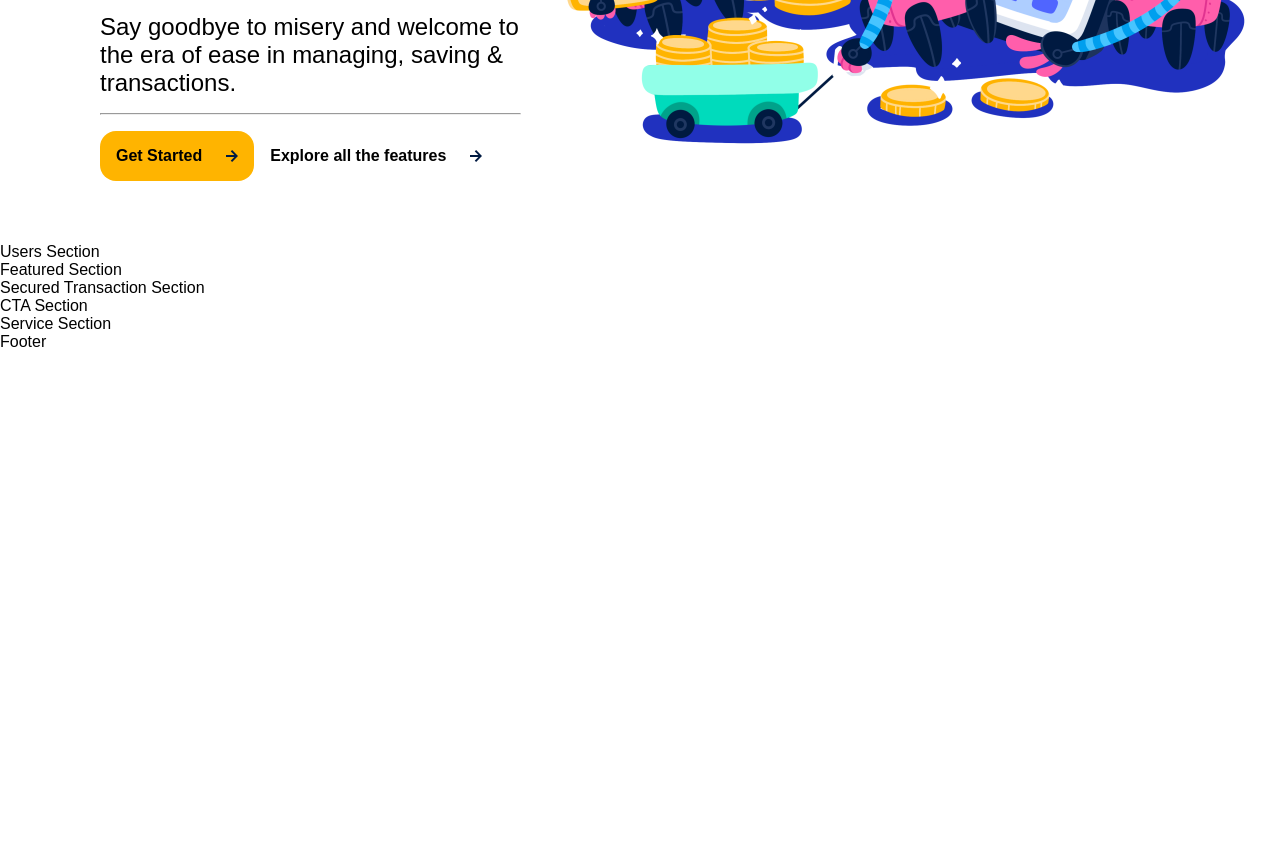
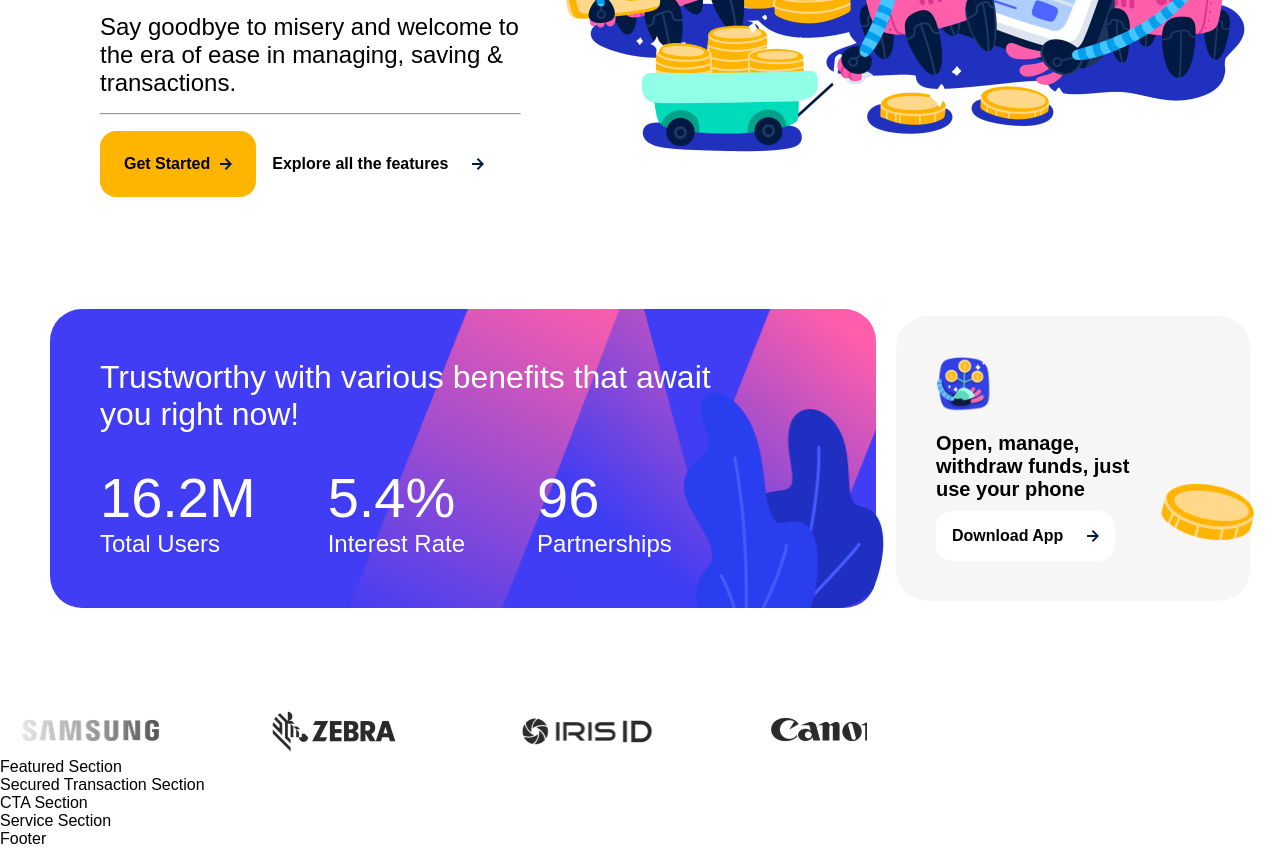
Before and after one commit to Zandiaffandi236/slab-dev-test, a website built with Vite: page index.html in a window 1280 px wide. Shown: the part 565-1413 px from the top of the page. Before the commit the page ends 916 px from the top, so only its background shows below. Built offline with nearby package versions, Linux system fonts and the light colour scheme.

Commit message:
add users section

```diff
--- a/index.html
+++ b/index.html
@@ -144,7 +144,103 @@
     <!-- End Hero Section -->
 
     <!-- Start Users Section -->
-    <div class="users">Users Section</div>
+    <section id="users">
+      <div class="users-card hero-reveal">
+        <h1>Trustworthy with various benefits that await you right now!</h1>
+
+        <div class="stats">
+          <div class="stats-item">
+            <p class="stats-heading">16.2M</p>
+            <p class="stats-sub-heading">Total Users</p>
+          </div>
+
+          <div class="stats-item">
+            <p class="stats-heading">5.4%</p>
+            <p class="stats-sub-heading">Interest Rate</p>
+          </div>
+
+          <div class="stats-item">
+            <p class="stats-heading">96</p>
+            <p class="stats-sub-heading">Partnerships</p>
+          </div>
+        </div>
+
+        <img
+          class="users-art hero-reveal"
+          src="./src/images/users-art.png"
+          alt=""
+        />
+
+        <div class="users-mobile-btn">
+          <button class="main-btn" type="button">
+            Download App
+            <img
+              class="main-btn-icon"
+              src="./src/images/arrow.png"
+              alt="arrow-icon"
+              srcset=""
+            />
+          </button>
+        </div>
+      </div>
+
+      <div class="users-download-card hero-reveal">
+        <img
+          class="users-download-card-img"
+          src="./src/images/coin-tree.png"
+          alt=""
+        />
+
+        <h1>Open, manage, withdraw funds, just use your phone</h1>
+
+        <button class="sec-btn" type="button">
+          Download App
+          <img
+            class="sec-btn-icon"
+            src="./src/images/arrow.png"
+            alt="arrow-icon"
+            srcset=""
+          />
+        </button>
+
+        <img
+          class="users-download-card-art hero-reveal"
+          src="./src/images/coin.png"
+          alt=""
+        />
+      </div>
+    </section>
+
+    <section id="partners">
+      <div class="slider">
+        <div class="slide-track">
+          <div class="slide">
+            <img src="./src/images/brand-1.png" alt="" />
+          </div>
+          <div class="slide">
+            <img src="./src/images/brand-2.png" alt="" />
+          </div>
+          <div class="slide">
+            <img src="./src/images/brand-3.png" alt="" />
+          </div>
+          <div class="slide">
+            <img src="./src/images/brand-4.png" alt="" />
+          </div>
+          <div class="slide">
+            <img src="./src/images/brand-5.png" alt="" />
+          </div>
+          <div class="slide">
+            <img src="./src/images/brand-6.png" alt="" />
+          </div>
+          <div class="slide">
+            <img src="./src/images/brand-7.png" alt="" />
+          </div>
+          <div class="slide">
+            <img src="./src/images/brand-9.png" alt="" />
+          </div>
+        </div>
+      </div>
+    </section>
     <!-- End Users Section -->
 
     <!-- Start Featured Section -->
--- a/src/main.js
+++ b/src/main.js
@@ -18,6 +18,14 @@ ScrollReveal().reveal('.hero-reveal', {
   interval: 100  //
 })
 
+ScrollReveal().reveal('#partners', {
+  distance: '50px',
+  duration: 800,
+  easing: 'ease-out',
+  origin: 'bottom',
+  interval: 100  //
+})
+
 
 
 const hamMenu = document.querySelector('.ham-menu')
--- a/src/styles/_navbar.scss
+++ b/src/styles/_navbar.scss
@@ -12,6 +12,7 @@
   align-items: center;
   text-align: center;
   transition: 0.3s ease;
+  z-index: 99;
 
   li {
     list-style: none;
@@ -149,6 +150,7 @@
         left: 50%;
         transform: translate(-50%, -50%);
         transition: 0.3s ease;
+        z-index: 100;
       }
 
       span:nth-child(1) {
--- a/src/styles/_users.scss
+++ b/src/styles/_users.scss
@@ -0,0 +1,330 @@
+@mixin white-gradient {
+  background: linear-gradient(
+    to right,
+    rgba(255, 255, 255, 1) 0%,
+    rgba(255, 255, 255, 0) 100%
+  );
+}
+
+$animationSpeed: 10s;
+
+// Animation
+@keyframes scroll {
+  0% {
+    transform: translateX(0);
+  }
+  100% {
+    transform: translateX(calc(-250px * 7));
+  }
+}
+
+// Styling
+.slider {
+  background: white;
+  height: 100px;
+  overflow: hidden;
+  position: relative;
+
+  &::before,
+  &::after {
+    @include white-gradient;
+    content: "";
+    height: 100px;
+    position: absolute;
+    width: 200px;
+    z-index: 2;
+  }
+
+  &::after {
+    right: 0;
+    top: 0;
+    transform: rotateZ(180deg);
+  }
+
+  &::before {
+    left: 0;
+    top: 0;
+  }
+
+  .slide-track {
+    animation: scroll $animationSpeed linear infinite;
+    display: flex;
+    width: calc(250px * 14);
+  }
+
+  .slide {
+    height: 100px;
+    width: 250px;
+  }
+}
+
+#users {
+  @include responsive-padding(3.125rem, 3.125rem);
+
+  .users-download-card {
+    display: none;
+  }
+
+  .users-card {
+    @include responsive(padding, 3.125rem);
+    @include responsive(border-radius, 2rem);
+    background-image: url("../images/users-panel.png");
+    background-position: center; /* Center the image */
+    background-repeat: no-repeat; /* Do not repeat the image */
+    background-size: cover; /* Resize the background image to cover the entire container */
+    color: $pure-white;
+    position: relative;
+
+    h1 {
+      margin-block-start: 0;
+      margin-block-end: 0;
+      font-weight: normal;
+      font-size: 1rem;
+    }
+
+    p {
+      margin-block-start: 0;
+      margin-block-end: 0;
+    }
+
+    .users-art {
+      @include responsive(width, 13.4rem);
+      @include responsive(height, 14.5rem);
+      position: absolute;
+      right: -0.5rem;
+      bottom: 0;
+    }
+  }
+}
+
+#partners {
+  .slide-track {
+    display: flex;
+    overflow: hidden;
+    padding: 3rem 0;
+  }
+
+  .slide img {
+    height: 2.125rem;
+    width: auto;
+  }
+}
+
+.stats {
+  display: flex;
+  @include responsive(gap, 4.5rem);
+  @include responsive(margin-top, 2rem);
+  // margin-top: 2rem;
+}
+
+.stats-heading {
+  // @include responsive(font-size, 3.5rem);
+  font-size: 2.25rem;
+}
+
+.stats-sub-heading {
+  // @include responsive(font-size, 1.5rem);
+  font-size: 0.75rem;
+}
+
+.users-mobile-btn {
+  margin-top: 1rem;
+}
+
+@media (min-width: 481px) {
+  .users-mobile-btn {
+    display: none;
+  }
+
+  .stats-heading {
+    @include responsive(font-size, 3.5rem);
+  }
+
+  .stats-sub-heading {
+    @include responsive(font-size, 1.5rem);
+  }
+
+  #partners {
+    .slide img {
+      @include responsive(height, 3.125rem);
+    }
+  }
+
+  #users {
+    display: grid;
+    grid-template-columns: 70% 30%;
+    align-items: center;
+    @include responsive(gap, 1.25rem);
+
+    .users-card {
+      h1 {
+        @include responsive(font-size, 2rem);
+        @include responsive(max-width, 38.2rem);
+        @include responsive(margin-bottom, 2rem);
+      }
+    }
+
+    .users-download-card {
+      display: block;
+      background-color: $light-grey;
+      position: relative;
+      @include responsive(padding, 2.5rem);
+      @include responsive(border-radius, 2rem);
+      @include responsive(max-height, 18.9rem);
+
+      h1 {
+        margin-block-start: 0;
+        margin-block-end: 0;
+        @include responsive(font-size, 1.25rem);
+        @include responsive(margin-top, 1rem);
+        @include responsive(margin-bottom, 0.6rem);
+        @include responsive(max-width, 14.1rem);
+      }
+
+      .users-download-card-img {
+        @include responsive(width, 3.5rem);
+        @include responsive(height, 3.5rem);
+      }
+
+      .users-download-card-art {
+        position: absolute;
+        right: -0.8rem;
+        bottom: 3rem;
+        @include responsive(width, 6.8rem);
+        @include responsive(height, 5.125rem);
+      }
+    }
+  }
+}
+
+@media (min-width: 769) {
+  .users-mobile-btn {
+    display: none;
+  }
+
+  .stats-heading {
+    @include responsive(font-size, 3.5rem);
+  }
+
+  .stats-sub-heading {
+    @include responsive(font-size, 1.5rem);
+  }
+
+  #partners {
+    .slide img {
+      @include responsive(height, 3.125rem);
+    }
+  }
+
+  #users {
+    display: grid;
+    grid-template-columns: 70% 30%;
+    align-items: center;
+    @include responsive(gap, 1.25rem);
+
+    .users-card {
+      h1 {
+        @include responsive(font-size, 2rem);
+        @include responsive(max-width, 38.2rem);
+        @include responsive(margin-bottom, 2rem);
+      }
+    }
+
+    .users-download-card {
+      display: block;
+      background-color: $light-grey;
+      position: relative;
+      @include responsive(padding, 2.5rem);
+      @include responsive(border-radius, 2rem);
+      @include responsive(max-height, 18.9rem);
+
+      h1 {
+        margin-block-start: 0;
+        margin-block-end: 0;
+        @include responsive(font-size, 1.25rem);
+        @include responsive(margin-top, 1rem);
+        @include responsive(margin-bottom, 0.6rem);
+        @include responsive(max-width, 14.1rem);
+      }
+
+      .users-download-card-img {
+        @include responsive(width, 3.5rem);
+        @include responsive(height, 3.5rem);
+      }
+
+      .users-download-card-art {
+        position: absolute;
+        right: -0.8rem;
+        bottom: 3rem;
+        @include responsive(width, 6.8rem);
+        @include responsive(height, 5.125rem);
+      }
+    }
+  }
+}
+
+@media (min-width: 1025) {
+  .users-mobile-btn {
+    display: none;
+  }
+
+  .stats-heading {
+    @include responsive(font-size, 3.5rem);
+  }
+
+  .stats-sub-heading {
+    @include responsive(font-size, 1.5rem);
+  }
+
+  #partners {
+    .slide img {
+      @include responsive(height, 3.125rem);
+    }
+  }
+
+  #users {
+    display: grid;
+    grid-template-columns: 70% 30%;
+    align-items: center;
+    @include responsive(gap, 1.25rem);
+
+    .users-card {
+      h1 {
+        @include responsive(font-size, 2rem);
+        @include responsive(max-width, 38.2rem);
+        @include responsive(margin-bottom, 2rem);
+      }
+    }
+
+    .users-download-card {
+      display: block;
+      background-color: $light-grey;
+      position: relative;
+      @include responsive(padding, 2.5rem);
+      @include responsive(border-radius, 2rem);
+      @include responsive(max-height, 18.9rem);
+
+      h1 {
+        margin-block-start: 0;
+        margin-block-end: 0;
+        @include responsive(font-size, 1.25rem);
+        @include responsive(margin-top, 1rem);
+        @include responsive(margin-bottom, 0.6rem);
+        @include responsive(max-width, 14.1rem);
+      }
+
+      .users-download-card-img {
+        @include responsive(width, 3.5rem);
+        @include responsive(height, 3.5rem);
+      }
+
+      .users-download-card-art {
+        position: absolute;
+        right: -0.8rem;
+        bottom: 3rem;
+        @include responsive(width, 6.8rem);
+        @include responsive(height, 5.125rem);
+      }
+    }
+  }
+}
--- a/src/styles/_variables.scss
+++ b/src/styles/_variables.scss
@@ -75,6 +75,7 @@ $royal-blue: #403df4;
 $pure-white: #ffffff;
 $navy-blue: #001a42;
 $golden-yellow: #ffb400;
+$light-grey: #f6f6f6;
 
 .label {
   background-color: $label-color;
@@ -119,7 +120,7 @@ $golden-yellow: #ffb400;
   @media (min-width: 481px) {
     @include responsive(font-size, 1rem);
     @include responsive(gap, 0.625rem);
-    @include responsive(gap, 1.5rem);
+    @include responsive(padding, 1.5rem);
 
     .main-btn-icon {
       @include responsive(width, 0.75rem);
@@ -130,7 +131,7 @@ $golden-yellow: #ffb400;
   @media (min-width: 769px) {
     @include responsive(font-size, 1rem);
     @include responsive(gap, 0.625rem);
-    @include responsive(gap, 1.5rem);
+    @include responsive(padding, 1.5rem);
 
     .main-btn-icon {
       @include responsive(width, 0.75rem);
@@ -141,7 +142,7 @@ $golden-yellow: #ffb400;
   @media (min-width: 1025px) {
     @include responsive(font-size, 1rem);
     @include responsive(gap, 0.625rem);
-    @include responsive(gap, 1.5rem);
+    @include responsive(padding, 1.5rem);
 
     .main-btn-icon {
       @include responsive(width, 0.75rem);
```
Also changed, not shown: src/images/brand-1.png (added), src/images/brand-2.png (added), src/images/brand-3.png (added), src/images/brand-4.png (added), src/images/brand-5.png (added), src/images/brand-6.png (added), src/images/brand-7.png (added), src/images/brand-8.png (added), src/images/brand-9.png (added), src/images/coin-tree.png (added), src/images/coin.png (added), src/images/users-art.png (added), src/images/users-panel.png (added).
